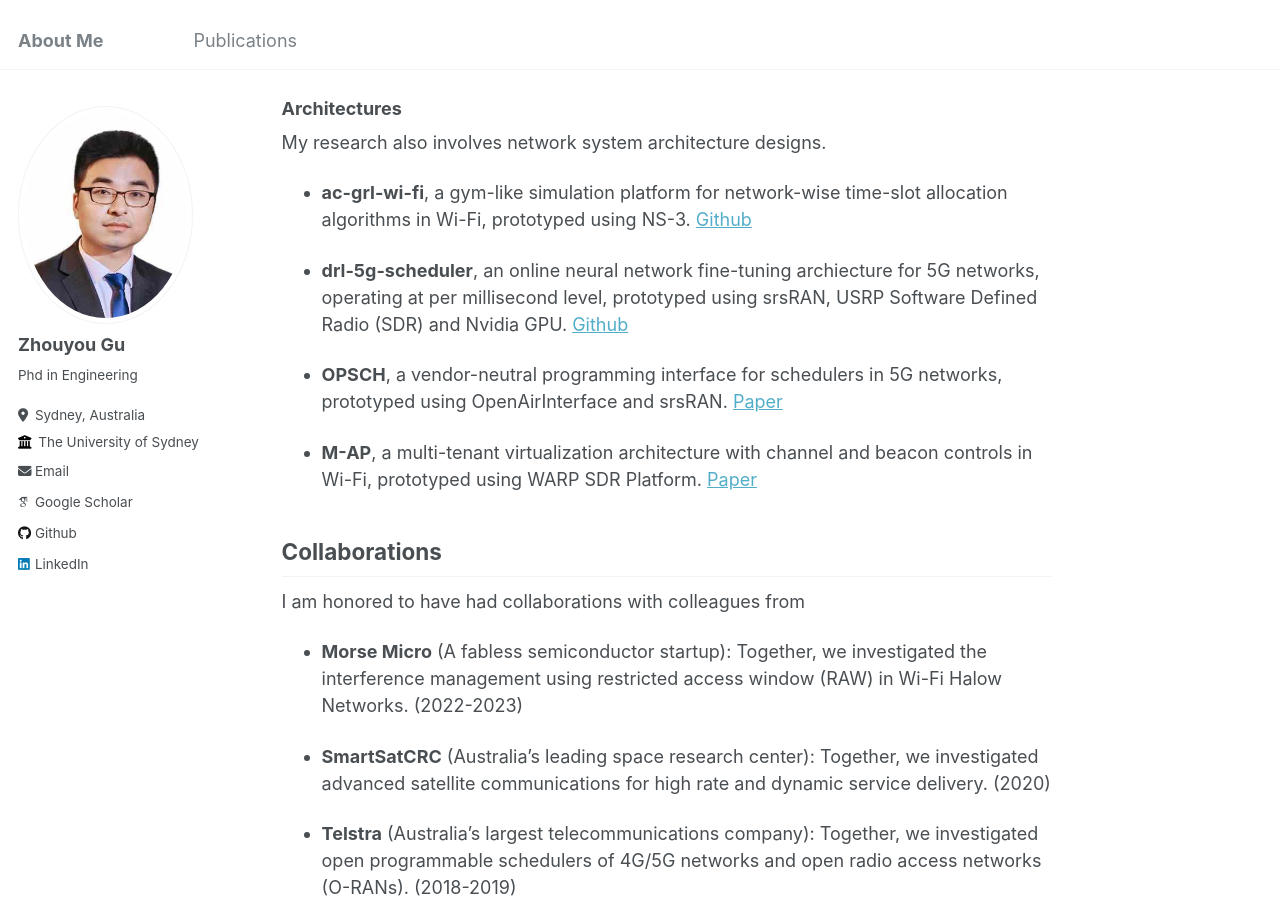
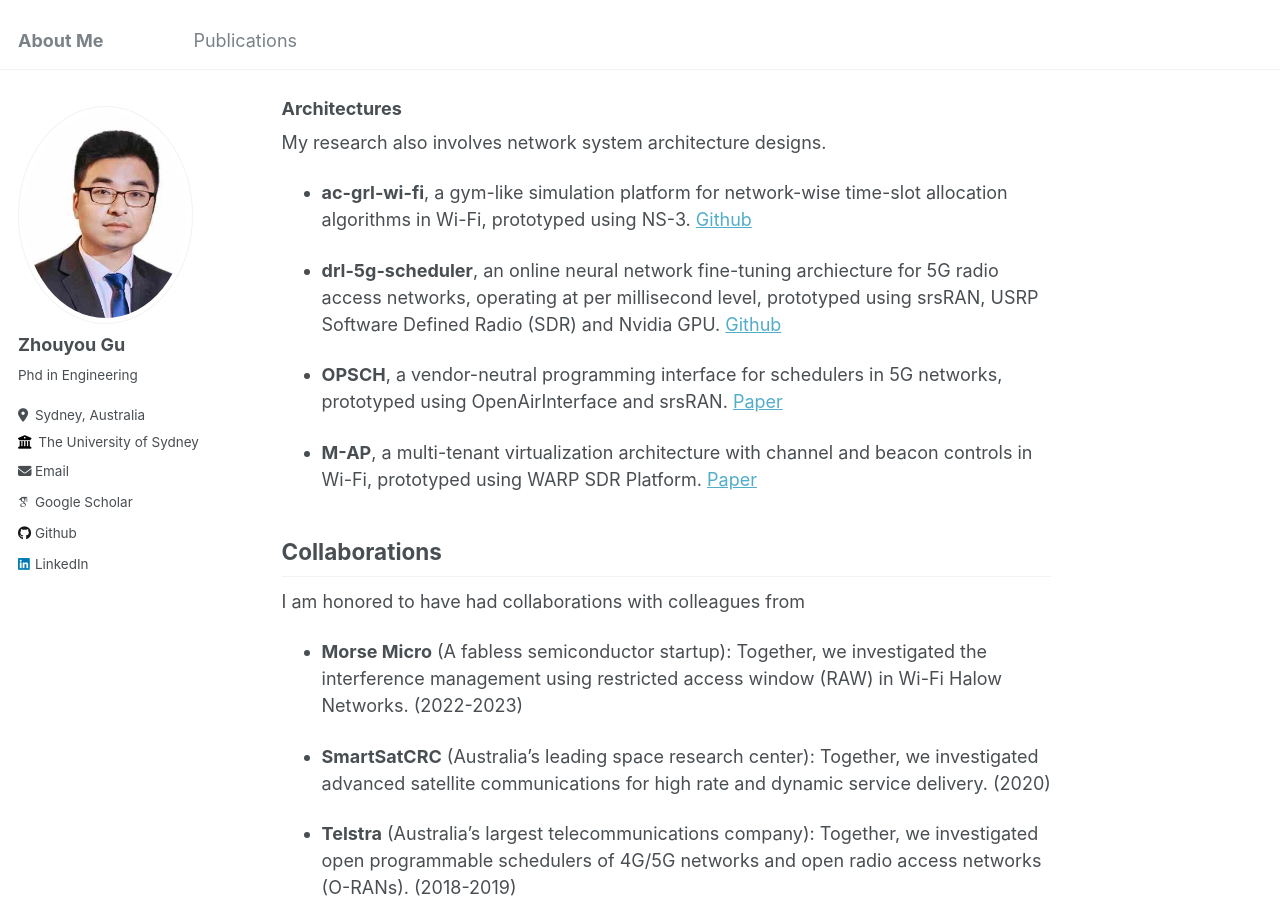
Before and after one commit to zhouyou-gu/zhouyou-gu.github.io, a Jekyll site: the page built from _pages/about.md, in a window 1280 px wide and 900 px high, scrolled down 1022 px. Built offline with Jekyll 4.4.1, drawn with Linux system fonts in a browser that asks for light colours; some web fonts are replaced.

Commit message:
modified:   _pages/about.md

```diff
--- a/_pages/about.md
+++ b/_pages/about.md
@@ -35,7 +35,7 @@ My research also involves network system architecture designs.
 
 - **ac-grl-wi-fi**, a gym-like simulation platform for network-wise time-slot allocation algorithms in Wi-Fi, prototyped using NS-3. [Github](https://github.com/zhouyou-gu/ac-grl-wi-fi)
 
-- **drl-5g-scheduler**, an online neural network fine-tuning archiecture for 5G networks, operating at per millisecond level, prototyped using srsRAN, USRP Software Defined Radio (SDR) and Nvidia GPU. [Github](https://github.com/zhouyou-gu/drl-5g-scheduler)
+- **drl-5g-scheduler**, an online neural network fine-tuning archiecture for 5G radio access networks, operating at per millisecond level, prototyped using srsRAN, USRP Software Defined Radio (SDR) and Nvidia GPU. [Github](https://github.com/zhouyou-gu/drl-5g-scheduler)
 
 - **OPSCH**, a vendor-neutral programming interface for schedulers in 5G networks, prototyped using OpenAirInterface and srsRAN. [Paper](https://ieeexplore.ieee.org/abstract/document/9120582)
 
```
